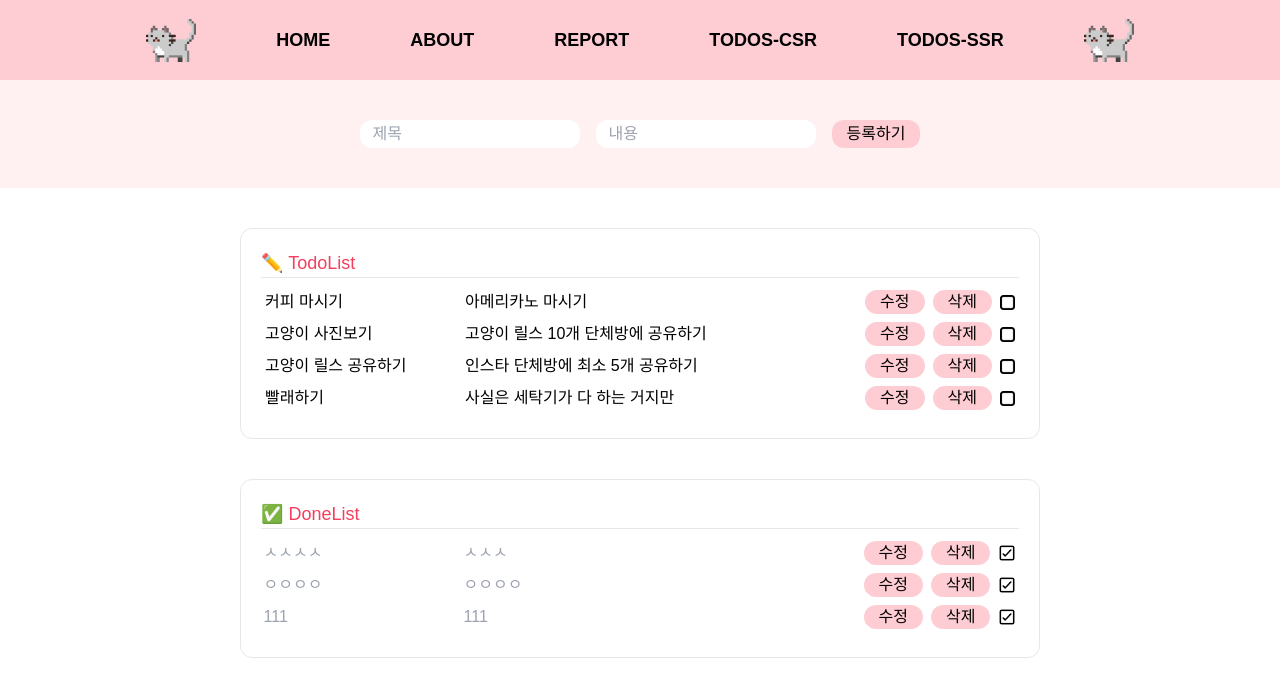
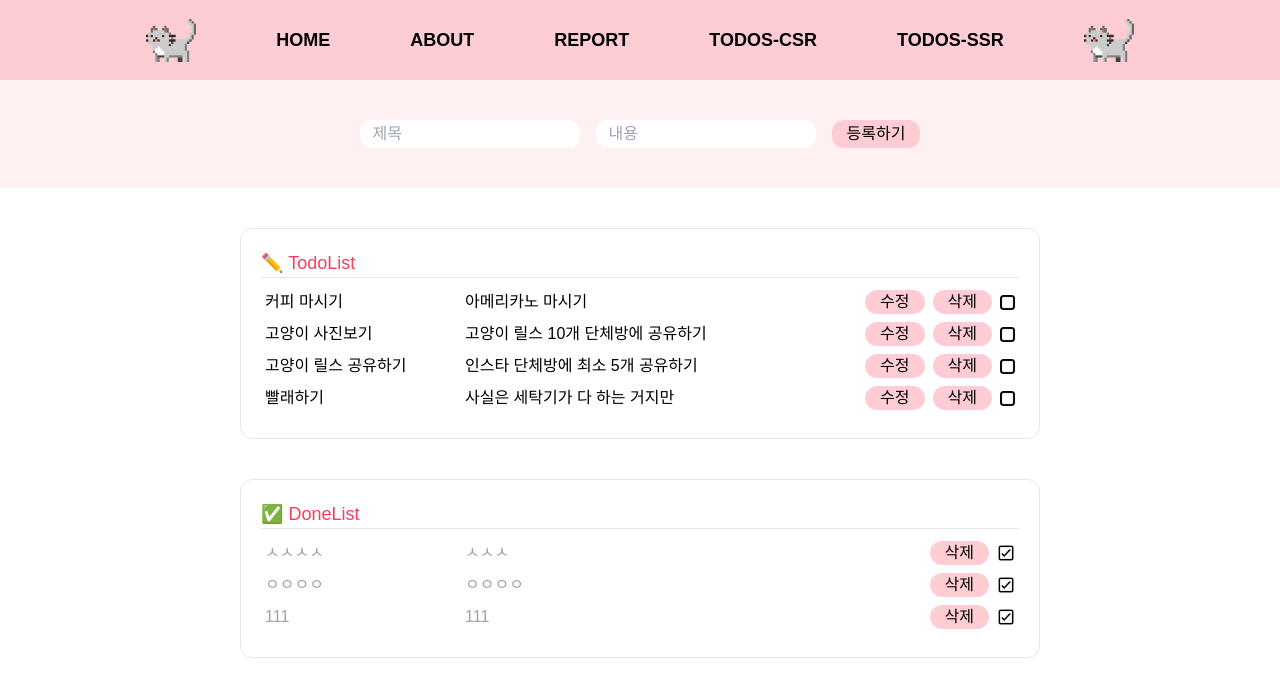
Before and after one commit to redberry0217/myTodoList_nextJs, a Next.js app: page /todos-csr in a window 1280 px wide. Shown: the top 696 px of the page. Built offline with nearby package versions, Linux system fonts and the light colour scheme; data requests are answered from the project's data file; a web font is replaced by a local one.

Commit message:
Style: Todos CSR DoneList 레이아웃 조정

```diff
--- a/src/app/components/todoItem.tsx
+++ b/src/app/components/todoItem.tsx
@@ -46,8 +46,8 @@ function TodoItem({ todoData }: { todoData: Todos[] }) {
             <div className={`w-[400px] ${item.isDone ? 'apply: text-gray-400' : 'apply: text-black'}`}>
               {item.content}
             </div>
-            <div className="flex gap-2">
-              <button style={buttonStyle}>수정</button>
+            <div className="flex gap-2 justify-end w-[150px]">
+              {item.isDone ? null : <button style={buttonStyle}>수정</button>}
               <button style={buttonStyle}>삭제</button>
               <div
                 className="flex justify-center items-center cursor-pointer"
```
